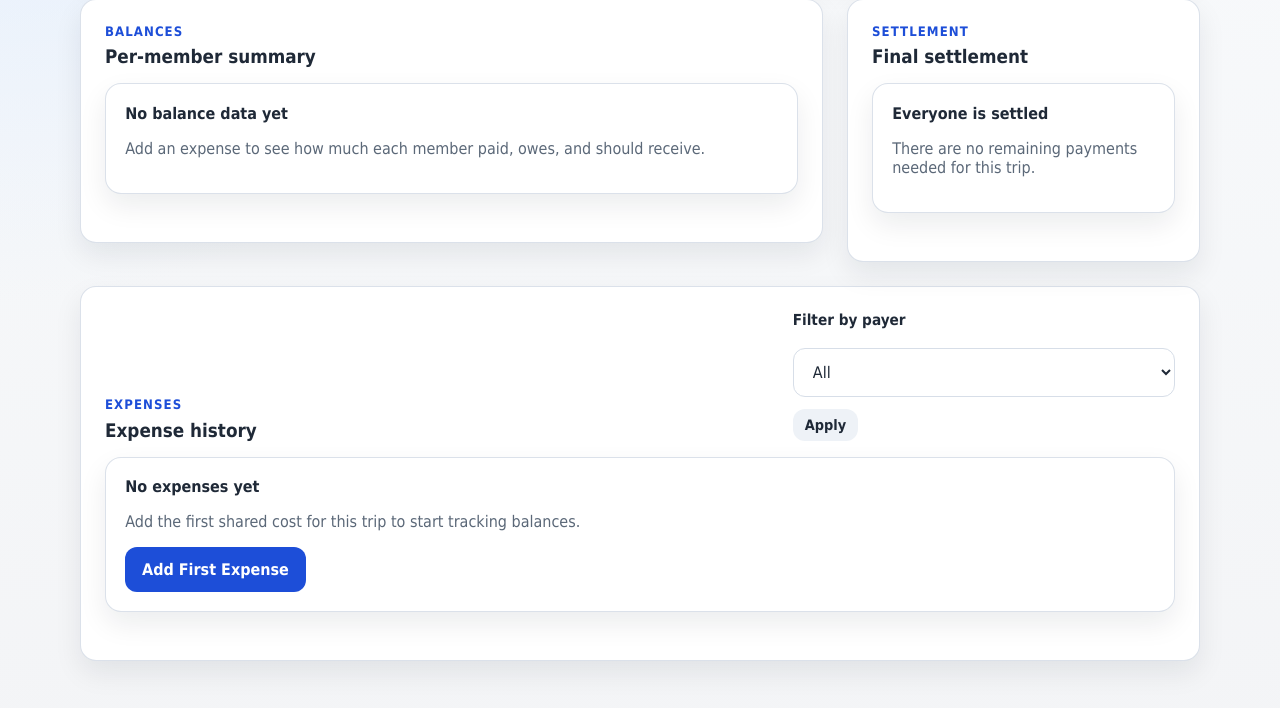
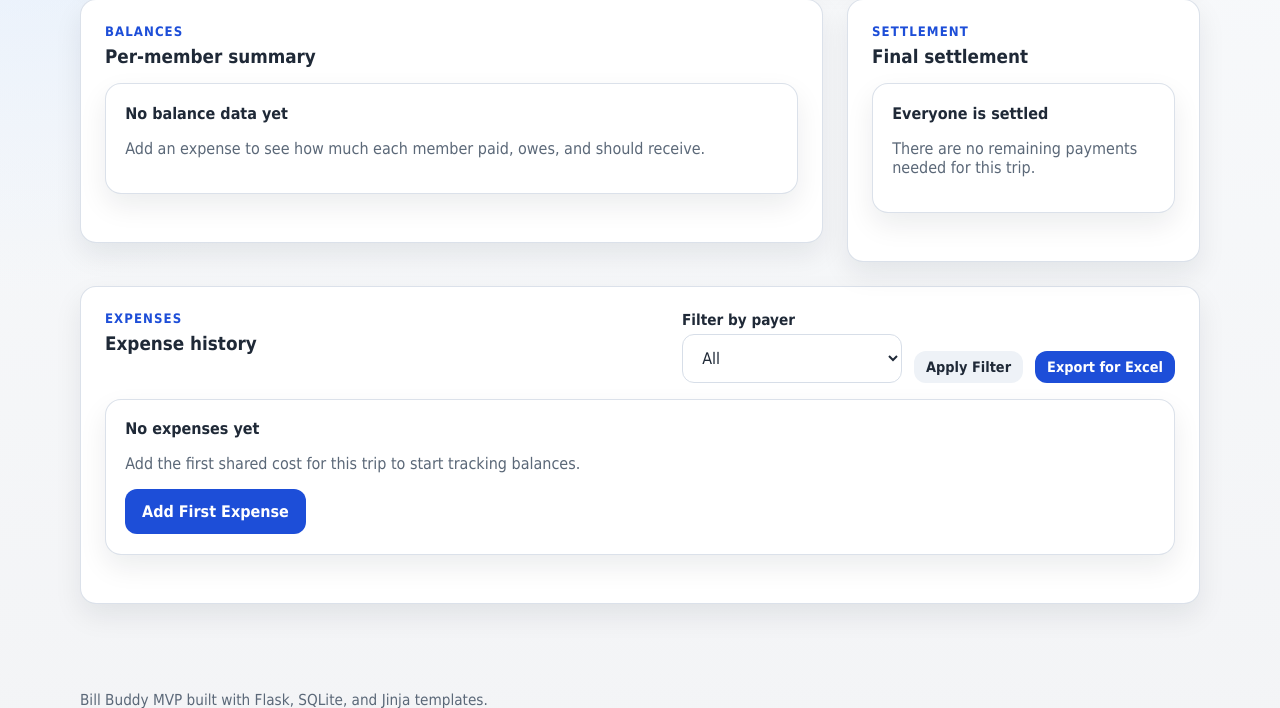
Before and after one commit to lqminhhh/bill-buddy, a Flask app: template templates/trip_detail.html in a window 1280 px wide. Shown: the part 289-997 px from the top of the page. Run offline with Flask 3, Linux system fonts and the light colour scheme; the template is opened without the code that fills it, so the values that code supplies are empty.

Commit message:
add download features

```diff
--- a/app.py
+++ b/app.py
@@ -1,6 +1,8 @@
+import csv
 from datetime import date
+from io import StringIO
 
-from flask import Flask, abort, flash, redirect, render_template, request, url_for
+from flask import Flask, abort, flash, make_response, redirect, render_template, request, url_for
 
 from utils.calculations import (
     calculate_net_balance_by_member,
@@ -121,6 +123,22 @@
             balance_summary=balance_summary,
             settlement_summary=settlement_summary,
         )
+
+    @app.route("/trip/<int:trip_id>/expenses/export")
+    def export_expenses(trip_id):
+        trip = _get_trip_or_404(trip_id)
+        members = _get_trip_members(trip_id)
+        selected_payer_id = _get_valid_payer_filter(request.args.get("payer_id"), members)
+        expenses = _get_trip_expenses(trip_id, selected_payer_id)
+
+        csv_file = _build_expenses_csv(trip, expenses)
+        safe_trip_name = _slugify_filename(trip["name"])
+        filename = f"{safe_trip_name}-expenses.csv"
+
+        response = make_response(csv_file)
+        response.headers["Content-Type"] = "text/csv; charset=utf-8"
+        response.headers["Content-Disposition"] = f'attachment; filename="{filename}"'
+        return response
 
     @app.route("/trip/<int:trip_id>/summary")
     def trip_summary(trip_id):
@@ -362,6 +380,44 @@
         return None
 
     return payer_id
+
+
+def _build_expenses_csv(trip, expenses):
+    output = StringIO()
+    writer = csv.writer(output)
+
+    writer.writerow(
+        ["Date", "Description", "Amount", "Paid By", "Participants", "Notes"]
+    )
+
+    for expense in expenses:
+        participants = ", ".join(
+            participant["name"] for participant in expense["participants"]
+        )
+        writer.writerow(
+            [
+                expense["expense_date"],
+                expense["description"],
+                format_cents(expense["amount_cents"], trip["currency"]),
+                expense["payer_name"],
+                participants,
+                expense["notes"] or "",
+            ]
+        )
+
+    return output.getvalue()
+
+
+def _slugify_filename(value):
+    cleaned = safe_strip(value).lower().replace(" ", "-")
+    allowed = []
+
+    for character in cleaned:
+        if character.isalnum() or character in {"-", "_"}:
+            allowed.append(character)
+
+    filename = "".join(allowed).strip("-_")
+    return filename or "bill-buddy-trip"
 
 
 def _get_trip_expense_participants(trip_id):
--- a/static/style.css
+++ b/static/style.css
@@ -174,7 +174,7 @@
 .table-header-row {
     display: flex;
     justify-content: space-between;
-    align-items: flex-end;
+    align-items: flex-start;
     gap: 1rem;
     flex-wrap: wrap;
 }
@@ -293,6 +293,21 @@
     align-items: flex-end;
     gap: 0.75rem;
     flex-wrap: wrap;
+}
+
+.table-controls {
+    display: flex;
+    align-items: flex-end;
+    gap: 0.75rem;
+    flex-wrap: wrap;
+}
+
+.filter-field {
+    min-width: 220px;
+}
+
+.filter-field label {
+    margin-bottom: 0.35rem;
 }
 
 .filter-form select {
--- a/templates/trip_detail.html
+++ b/templates/trip_detail.html
@@ -87,7 +87,9 @@
             <h3>Expense history</h3>
         </div>
 
+        <div class="table-controls">
             <form method="get" class="filter-form">
+                <div class="filter-field">
                     <label for="payer_id">Filter by payer</label>
                     <select id="payer_id" name="payer_id">
                         <option value="">All</option>
@@ -100,8 +102,17 @@
                             </option>
                         {% endfor %}
                     </select>
-            <button class="button button-secondary button-small" type="submit">Apply</button>
+                </div>
+                <button class="button button-secondary button-small" type="submit">Apply Filter</button>
             </form>
+
+            <a
+                class="button button-small"
+                href="{{ url_for('export_expenses', trip_id=trip['id'], payer_id=selected_payer_id) if selected_payer_id else url_for('export_expenses', trip_id=trip['id']) }}"
+            >
+                Export for Excel
+            </a>
+        </div>
     </div>
 
     {% if expenses %}
```
Lines whose indentation alone changed are shown as unchanged.
